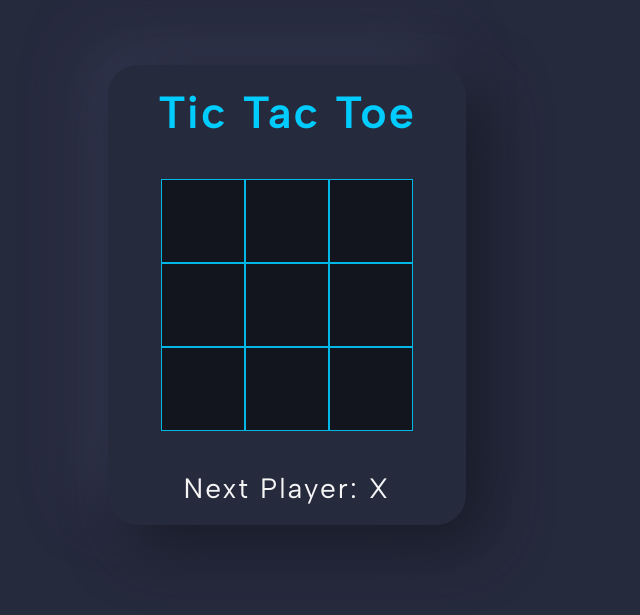
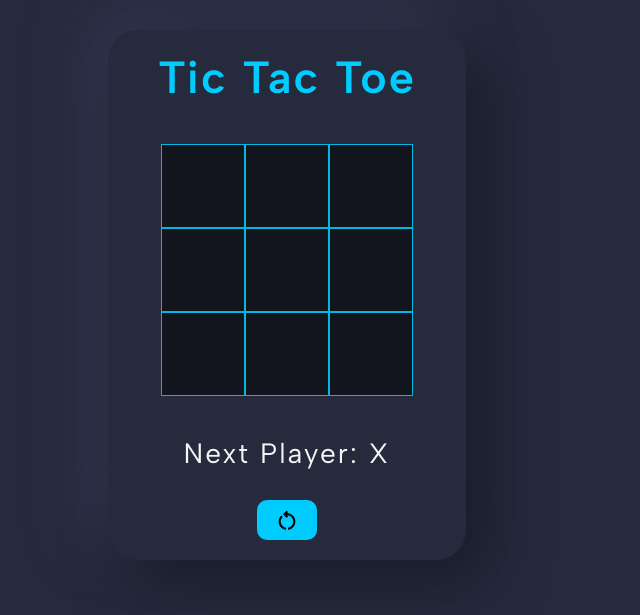
Before and after one commit to m2x07/tic-tac-toe, a React (Vite) app: page / in a window 1280 px wide. Shown: the part 105-720 px from the top of the page, without its empty margins (353-993 px from the left). Built offline with nearby package versions, Linux system fonts and the light colour scheme.

Commit message:
feat: added a button to reset the board

```diff
--- a/index.html
+++ b/index.html
@@ -10,6 +10,7 @@
   <link
     href="https://fonts.googleapis.com/css2?family=Albert+Sans:ital,wght@0,200;0,400;0,600;0,800;1,200;1,400;1,600;1,800&display=swap"
     rel="stylesheet" />
+    <link rel="stylesheet" href="https://fonts.googleapis.com/css2?family=Material+Symbols+Outlined:opsz,wght,FILL,GRAD@20..48,100..700,0..1,-50..200" />
   <title>Tic Tac Toe - The Game</title>
 </head>
 
--- a/src/App.jsx
+++ b/src/App.jsx
@@ -32,6 +32,12 @@ export default function Board() {
     setSquares(newSquares);
     setXIsNext(!xIsNext);
   }
+
+  function resetBoard() {
+    setSquares(Array(9).fill(null));
+    setXIsNext(true);
+  }
+
   const winner = calculateWinner(squares);
   let status = winner
     ? "Player " + winner + " wins"
@@ -59,6 +65,7 @@ export default function Board() {
       </div>
 
       <div className="game-info">{status}</div>
+      <button className="reset-board material-symbols-outlined" onClick={resetBoard}>restart_alt</button>
     </div>
   );
 }
--- a/src/App.sass
+++ b/src/App.sass
@@ -1,4 +1,7 @@
 @import sass/_palette
+
+.material-symbols-outlined
+  font-variation-settings: 'FILL' 0,'wght' 400,'GRAD' 0,'opsz' 24
 
 h1
   text-align: center
@@ -43,3 +46,22 @@ h1
   font-weight: 400
   letter-spacing: 2px
   color: $col-foreground
+
+.reset-board
+  width: 6rem
+  height: 4rem
+  display: block
+  margin: auto
+  margin-top: 3rem
+  background-color: $col-accent
+  border: none
+  border-radius: 1rem
+  display: flex
+  justify-content: center
+  align-items: center
+  font-size: 2.5rem
+  font-weight: 700
+  &:focus
+    outline: none
+  &:active
+    background-color: darken($col-accent, 10%)
--- a/vite.config.js
+++ b/vite.config.js
@@ -10,4 +10,5 @@ export default defineConfig({
   build: {
     outDir: "./tic-tac-toe",
   },
-});
+  base: "/tic-tac-toe/"
+})
```
